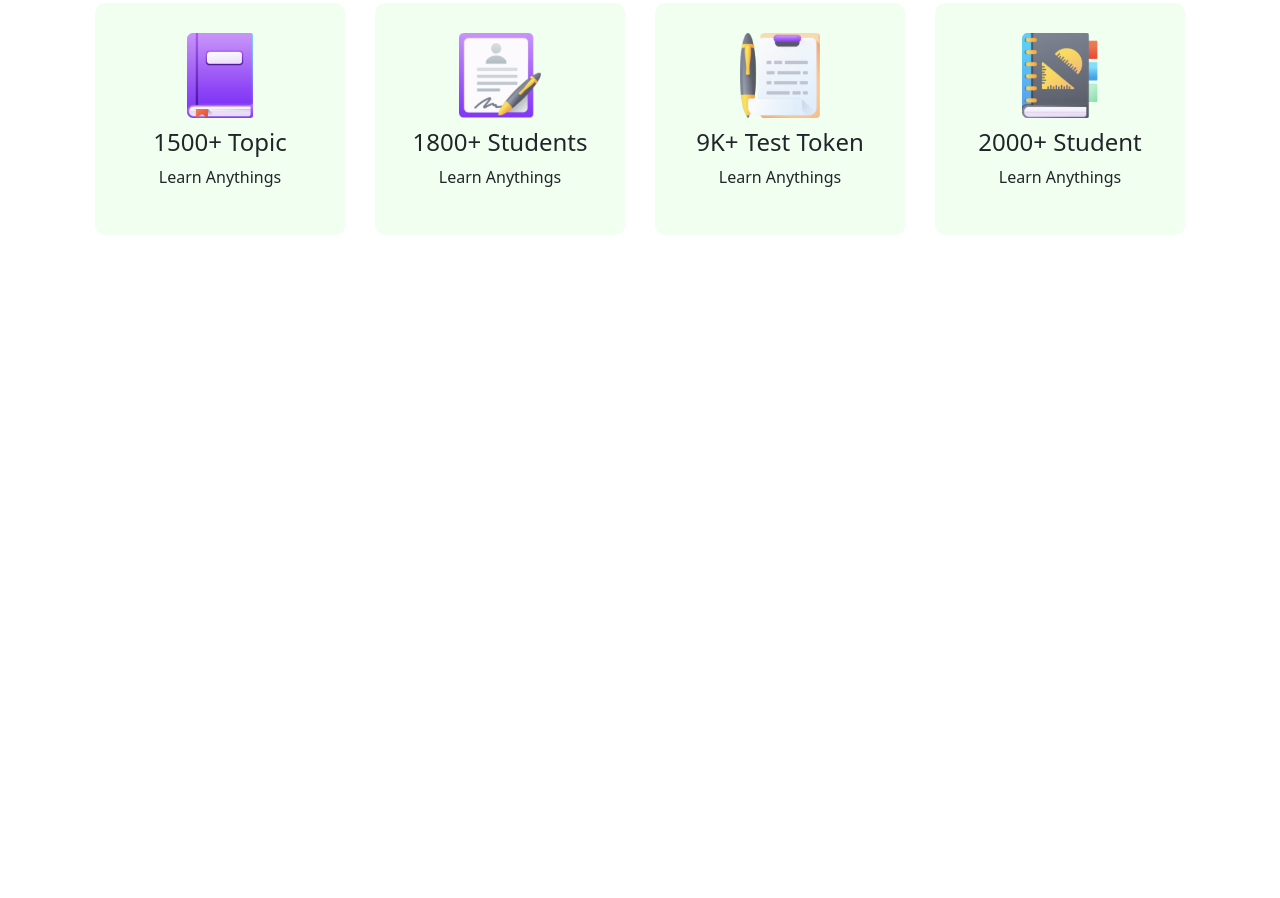
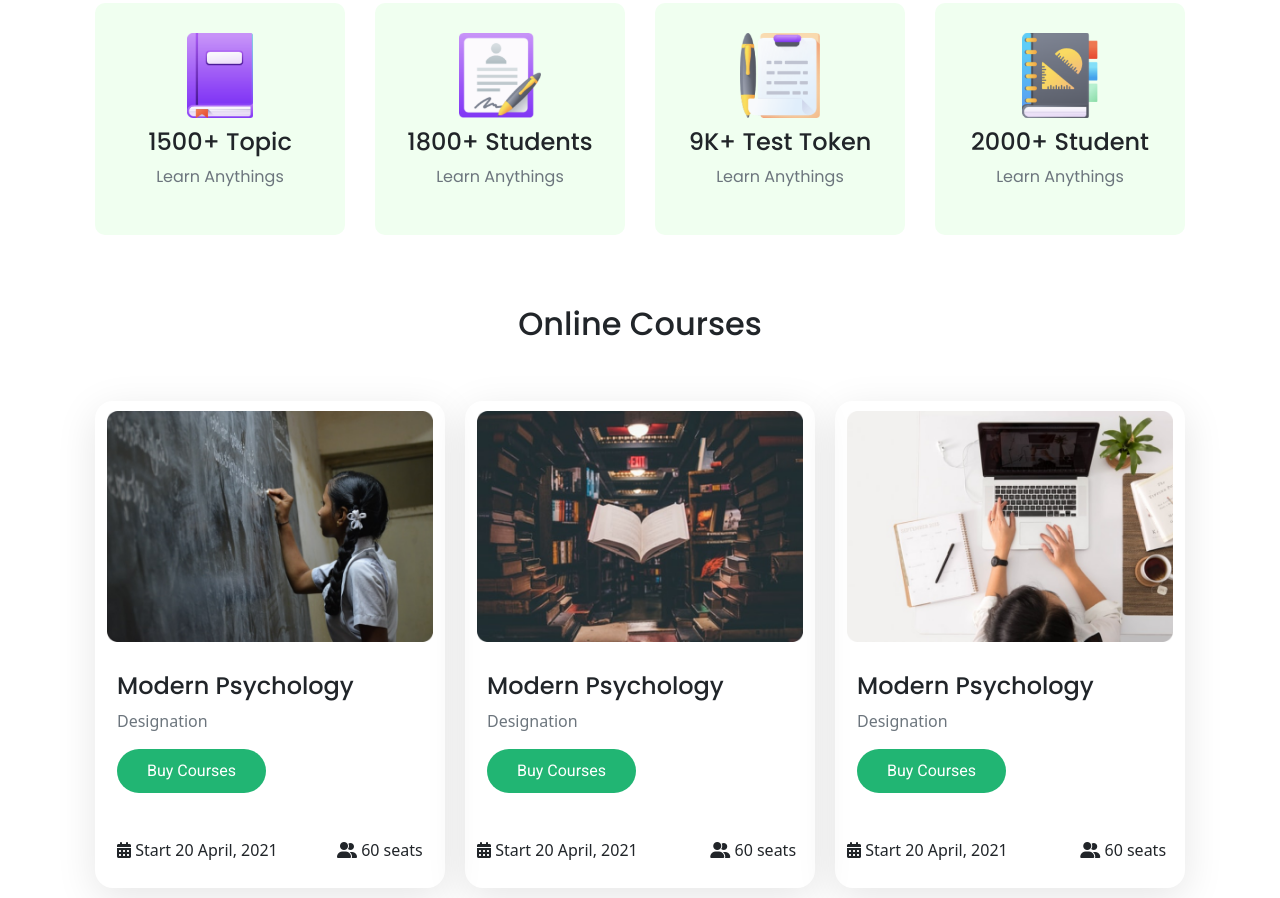
Before and after one commit to Alavi-Sadaf/E-school, a plain HTML site: page index.html in a window 1280 px wide. Shown: the part 578-1476 px from the top of the page. Before the commit the page ends 843 px from the top, so only its background shows below. Drawn offline with nearby package versions, Linux system fonts and the light colour scheme.

Commit message:
online-course section complete

```diff
--- a/css/style.css
+++ b/css/style.css
@@ -5,7 +5,14 @@
   border: none;
   border-radius: 500px;
   font-family: 'Roboto', sans-serif;
+}
 
+.section-heading {
+  text-align: center;
+  font-family: 'Poppins', sans-serif;
+  font-weight: 700;
+  font-size: 36px;
+  margin: 40px 0px;
 }
 
 .nav-item {
@@ -65,6 +72,40 @@
   height: 85px;
 }
 
+.category-text {
+  font-family: 'Poppins', sans-serif;
+}
+
+.category-text h4 {
+  font-size: 24px;
+  font-weight: 500;
+}
+
+.category-text p {
+  font-size: 16px;
+  font-weight: 400;
+}
+
+.course-catagory {
+  box-shadow: 0px 10px 40px rgba(0, 0, 0, 0.1);
+  border-radius: 18px;
+  margin: 10px 10px;
+  width: 350px;
+}
+
+.courses-img {
+  padding: 10px 0;
+}
+
+.courses-text {
+  margin: 20px 10px;
+  /* font-family: 'Poppins', sans-serif; */
+}
+.courses-text h4{
+  font-family: 'Poppins', sans-serif;
+
+}
+
 
 /* font name
   font-family: 'Poppins', sans-serif;
--- a/index.html
+++ b/index.html
@@ -84,34 +84,109 @@
           <img src="img/category/book.png" class="category-img" alt="">
           <div class="category-text">
             <h4>1500+ Topic</h4>
-            <p>Learn Anythings</p>
+            <p class="text-muted">Learn Anythings</p>
           </div>
         </div>
         <div class="col-md-3 category-box">
           <img src="img/category/Student.png" class="category-img" alt="">
           <div class="category-text">
             <h4>1800+ Students</h4>
-            <p>Learn Anythings</p>
+            <p class="text-muted">Learn Anythings</p>
           </div>
         </div>
         <div class="col-md-3 category-box">
           <img src="img/category/Test.png" class="category-img" alt="">
           <div class="category-text">
             <h4>9K+ Test Token</h4>
-            <p>Learn Anythings</p>
+            <p class="text-muted">Learn Anythings</p>
           </div>
         </div>
         <div class="col-md-3 category-box">
           <img src="img/category/Students.png" class="category-img" alt="">
           <div class="category-text">
             <h4>2000+ Student</h4>
-            <p>Learn Anythings</p>
+            <p class="text-muted">Learn Anythings</p>
           </div>
         </div>
       </div>
     </div>
   </section>
-
+  <!-- online courses -->
+  <section id="courses">
+    <div class="container">
+      <div class="row section-heading">
+        <h2>Online Courses</h2>
+      </div>
+      <div class="buy-courses row justify-content-center">
+        <div class="col-md-4 course-catagory">
+          <div class="courses-img">
+            <img src="img/courses/course-1.png" class="w-100" alt="">
+          </div>
+          <div class="courses-text">
+            <h4>Modern Psychology</h4>
+            <p class="text-muted">Designation</p>
+            <a href=""><button class="main-btn" type="submit">Buy Courses</button></a>
+            <br>
+            <div class="courses-footer row mt-5">
+              <div class="col-lg-8">
+                <h6>
+                  <i class="fa-solid fa-calendar-days "></i>
+                  Start 20 April, 2021</h6>
+              </div>
+              <div class="col-4">
+                <h6><i class="fa-solid fa-user-group"></i>
+                  60 seats
+                </h6>
+              </div>
+            </div>
+          </div>
+        </div>
+        <div class="col-md-4 course-catagory">
+          <div class="courses-img">
+            <img src="img/courses/course-2.png" class="w-100" alt="">
+          </div>
+          <div class="courses-text">
+            <h4>Modern Psychology</h4>
+            <p class="text-muted">Designation</p>
+            <a href=""><button class="main-btn" type="submit">Buy Courses</button></a>
+          </div>
+          <div class="courses-footer row mt-5">
+            <div class="col-lg-8">
+              <h6>
+                <i class="fa-solid fa-calendar-days "></i>
+                Start 20 April, 2021</h6>
+            </div>
+            <div class="col-4">
+              <h6><i class="fa-solid fa-user-group"></i>
+                60 seats
+              </h6>
+            </div>
+          </div>
+        </div>
+        <div class="col-md-4 course-catagory">
+          <div class="courses-img">
+            <img src="img/courses/course-3.png" class="w-100" alt="">
+          </div>
+          <div class="courses-text">
+            <h4>Modern Psychology</h4>
+            <p class="text-muted">Designation</p>
+            <a href=""><button class="main-btn" type="submit">Buy Courses</button></a>
+          </div>
+          <div class="courses-footer row mt-5">
+            <div class="col-lg-8">
+              <h6>
+                <i class="fa-solid fa-calendar-days "></i>
+                Start 20 April, 2021</h6>
+            </div>
+            <div class="col-4">
+              <h6><i class="fa-solid fa-user-group"></i>
+                60 seats
+              </h6>
+            </div>
+          </div>
+        </div>
+      </div>
+  </section>
 
   <!-- JavaScript Bundle with Popper -->
   <script src="https://cdn.jsdelivr.net/npm/bootstrap@5.2.0-beta1/dist/js/bootstrap.bundle.min.js"
```
Also changed, not shown: img/courses/course-1.png (added), img/courses/course-2.png (added), img/courses/course-3.png (added).
